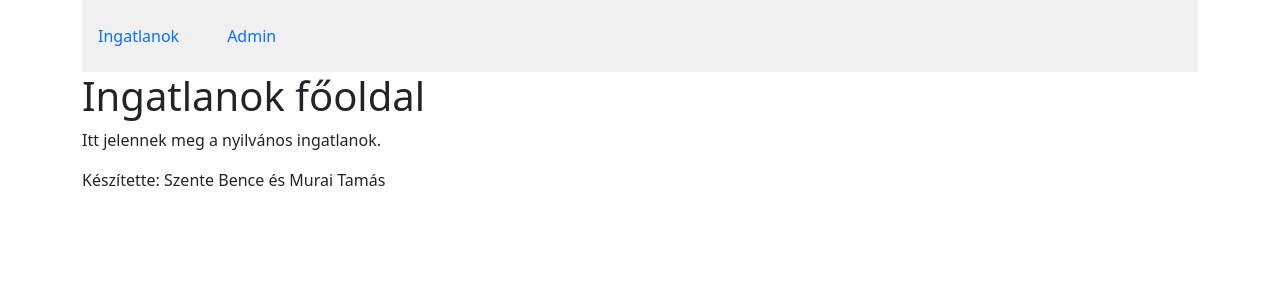
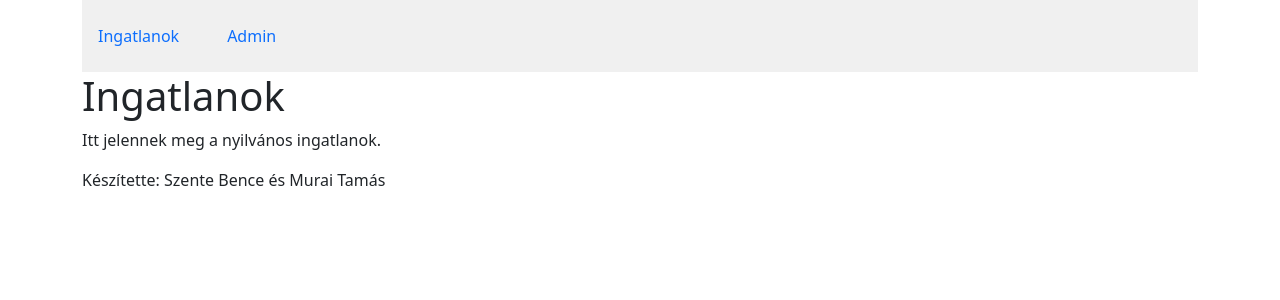
Before and after one commit to Bence1102/Ingatlanok_frontend, a React (Create React App) app in the folder frontend/: page / in a window 1280 px wide. Shown: the top 300 px of the page. Built offline with nearby package versions, Linux system fonts and the light colour scheme.

Commit message:
Pages Admin és Public

```diff
--- a/frontend/src/Pages/Admin.jsx
+++ b/frontend/src/Pages/Admin.jsx
@@ -2,7 +2,6 @@ function Admin() {
   return (
     <div>
       <h1>Admin oldal</h1>
-      <p>Itt kezelheted az ingatlanokat.</p>
     </div>
   );
 }
--- a/frontend/src/Pages/Public.jsx
+++ b/frontend/src/Pages/Public.jsx
@@ -1,7 +1,7 @@
 function Public() {
   return (
     <div>
-      <h1>Ingatlanok főoldal</h1>
+      <h1>Ingatlanok</h1>
       <p>Itt jelennek meg a nyilvános ingatlanok.</p>
     </div>
   );
```
